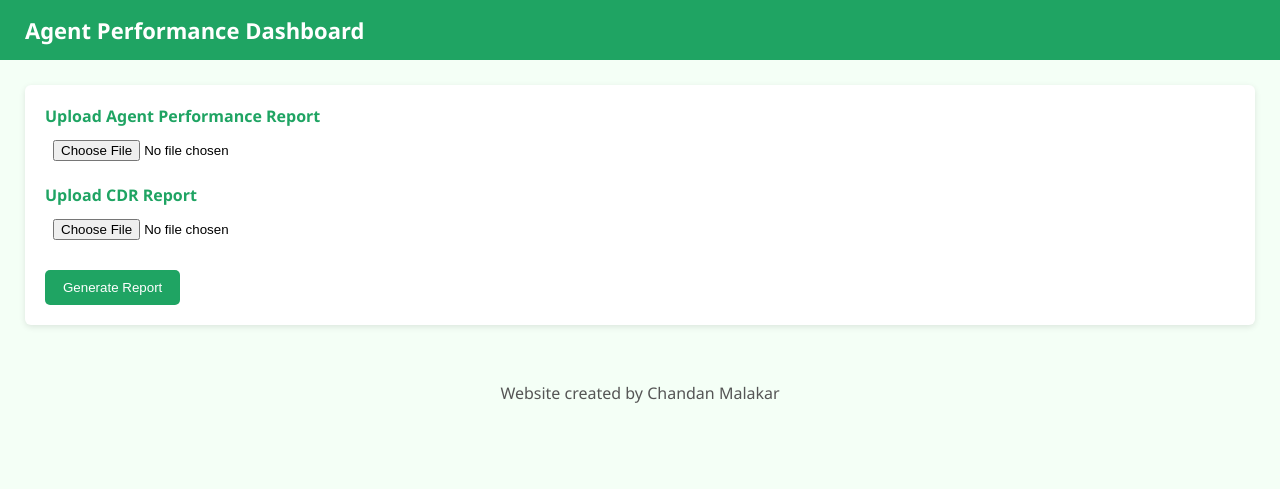
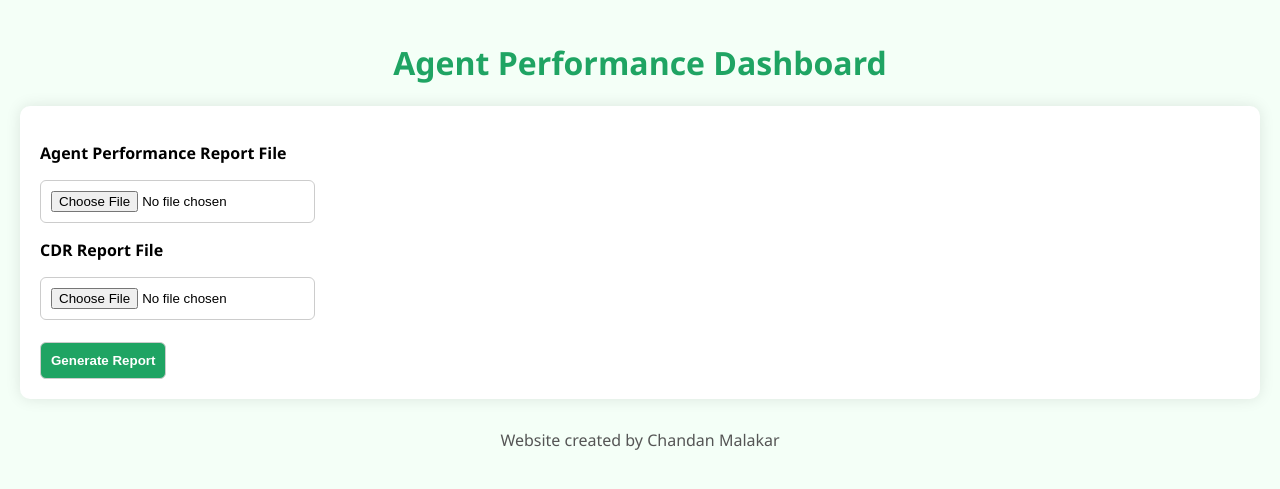
Before and after one commit to Viratmalakar/agent.performance.site, a Flask app: page / in a window 1280 px wide. Shown: the top 489 px of the page. Run offline with Flask 3, Linux system fonts and the light colour scheme.

Commit message:
Update index.html

```diff
--- a/templates/index.html
+++ b/templates/index.html
@@ -1,246 +1,107 @@
 <!DOCTYPE html>
-<html lang="en">
+<html>
 <head>
-<meta charset="UTF-8">
 <title>Agent Performance Dashboard</title>
-<script src="https://cdnjs.cloudflare.com/ajax/libs/html2canvas/1.4.1/html2canvas.min.js"></script>
-
 <style>
-body{
-    font-family:Segoe UI,Arial;
-    background:#f4fff6;
-    margin:0;
-}
-header{
-    background:#1fa463;
-    color:white;
-    padding:15px 25px;
-    font-size:22px;
-    font-weight:bold;
-}
-.container{
-    padding:25px;
-}
-.card-box{
-    display:grid;
-    grid-template-columns:repeat(auto-fit,minmax(200px,1fr));
-    gap:15px;
-    margin-bottom:20px;
-}
-.card{
-    background:white;
-    border-left:6px solid #1fa463;
-    padding:15px;
-    box-shadow:0 2px 6px rgba(0,0,0,0.1);
-}
-.card h4{margin:0;color:#555;font-size:14px;}
-.card h2{margin:5px 0;color:#1fa463}
-
-.upload-box{
-    background:white;
-    padding:20px;
-    border-radius:6px;
-    box-shadow:0 2px 6px rgba(0,0,0,.1);
-    margin-bottom:20px;
-}
-.upload-box label{
-    font-weight:bold;
-    display:block;
-    margin-bottom:5px;
-    color:#1fa463;
-}
-input[type=file]{
-    width:100%;
-    padding:8px;
-}
-
-button{
-    background:#1fa463;
-    color:white;
-    border:none;
-    padding:10px 18px;
-    border-radius:5px;
-    cursor:pointer;
-    margin-right:8px;
-}
-button:hover{background:#168a52}
-
-.table-box{
-    background:white;
-    padding:15px;
-    border-radius:6px;
-    box-shadow:0 2px 6px rgba(0,0,0,.1);
-    overflow:auto;
-}
-
-table{
-    width:100%;
-    border-collapse:collapse;
-}
-th,td{
-    border:1px solid #ddd;
-    padding:8px;
-    text-align:center;
-}
-th{
-    background:#1fa463;
-    color:white;
-}
-
-tfoot td{
-    font-weight:bold;
-    background:#eafff1;
-}
-
-footer{
-    text-align:center;
-    padding:12px;
-    color:#555;
-}
-
-#loader{
-    position:fixed;
-    inset:0;
-    background:rgba(255,255,255,.85);
-    display:none;
-    align-items:center;
-    justify-content:center;
-    font-size:26px;
-    color:#1fa463;
-    font-weight:bold;
-    z-index:999;
-}
+body{font-family:Segoe UI;background:#f4fff7;margin:0}
+.container{max-width:1400px;margin:auto;padding:20px}
+h1{color:#1fa463;text-align:center}
+.box{background:white;padding:20px;border-radius:10px;box-shadow:0 0 15px rgba(0,0,0,.1)}
+input,button{padding:10px;border-radius:6px;border:1px solid #ccc}
+button{background:#1fa463;color:white;font-weight:bold;cursor:pointer}
+button:hover{background:#148a4f}
+table{width:100%;border-collapse:collapse;margin-top:20px}
+th{background:#1fa463;color:white;border:1px solid #ccc;padding:8px}
+td{border:1px solid #ccc;padding:8px;text-align:center}
+.grand{background:#eafff1;font-weight:bold}
+.footer{text-align:center;color:#555;margin-top:30px}
 </style>
 </head>
-
 <body>
 
-<header>Agent Performance Dashboard</header>
+<div class="container">
+<h1>Agent Performance Dashboard</h1>
 
-<div id="loader">Generating Report...</div>
+<div class="box">
+<p><b>Agent Performance Report File</b></p>
+<input type="file" id="agent">
 
-<div class="container">
-
-<div class="upload-box">
-    <label>Upload Agent Performance Report</label>
-    <input type="file" id="agentFile">
-
-    <label style="margin-top:15px;">Upload CDR Report</label>
-    <input type="file" id="cdrFile">
+<p><b>CDR Report File</b></p>
+<input type="file" id="cdr">
 
 <br><br>
 <button onclick="generate()">Generate Report</button>
-    <button onclick="exportExcel()" id="exportBtn" style="display:none;">Export Excel</button>
-    <button onclick="copyTableImage()" id="copyBtn" style="display:none;">Copy Table</button>
-    <button onclick="resetAll()" id="resetBtn" style="display:none;">Reset</button>
+<button onclick="exportExcel()" id="exp" style="display:none">Export Excel</button>
+<button onclick="copyImage()" id="cpy" style="display:none">Copy Table Image</button>
+<button onclick="location.reload()" id="rst" style="display:none">Reset</button>
 </div>
 
-<div class="card-box" id="cards" style="display:none;">
-    <div class="card"><h4>Total Login</h4><h2 id="c_login">0</h2></div>
-    <div class="card"><h4>Total Talk Time</h4><h2 id="c_talk">0</h2></div>
-    <div class="card"><h4>Total Mature</h4><h2 id="c_mature">0</h2></div>
-    <div class="card"><h4>IB Mature</h4><h2 id="c_ib">0</h2></div>
-    <div class="card"><h4>OB Mature</h4><h2 id="c_ob">0</h2></div>
-    <div class="card"><h4>Total IVR Hit</h4><h2 id="c_ivr">0</h2></div>
+<div id="loading" style="display:none;text-align:center;margin-top:20px">
+<h2>Generating Report...</h2>
 </div>
 
-<div class="table-box" id="tableBox" style="display:none;">
-    <table id="resultTable"></table>
+<div id="tablebox"></div>
+
+<div class="footer">Website created by Chandan Malakar</div>
 </div>
 
-</div>
-
-<footer>Website created by Chandan Malakar</footer>
-
 <script>
-let lastData=[];
+let finalData=[]
 
 function generate(){
-    let agent=document.getElementById("agentFile").files[0];
-    let cdr=document.getElementById("cdrFile").files[0];
+ document.getElementById("loading").style.display="block"
 
-    if(!agent||!cdr){
-        alert("Please upload both files");
-        return;
-    }
+ let f=new FormData()
+ f.append("agent",agent.files[0])
+ f.append("cdr",cdr.files[0])
 
-    let fd=new FormData();
-    fd.append("agent",agent);
-    fd.append("cdr",cdr);
-
-    document.getElementById("loader").style.display="flex";
-
-    fetch("/process",{method:"POST",body:fd})
+ fetch("/process",{method:"POST",body:f})
  .then(r=>r.json())
-    .then(data=>{
-        document.getElementById("loader").style.display="none";
-        lastData=data;
-        renderTable(data);
+ .then(d=>{
+   document.getElementById("loading").style.display="none"
+   finalData=[...d.table,d.grand]
+   render(d.table,d.grand)
+   exp.style.display=cpy.style.display=rst.style.display="inline-block"
  })
 }
 
-function renderTable(data){
-    let table=document.getElementById("resultTable");
-    table.innerHTML="";
+function render(rows,grand){
+ let html="<table><tr>"
+ Object.keys(rows[0]).forEach(h=>html+="<th>"+h+"</th>")
+ html+="</tr>"
 
-    if(data.length==0) return;
+ rows.forEach(r=>{
+   html+="<tr>"
+   Object.values(r).forEach(v=>html+="<td>"+v+"</td>")
+   html+="</tr>"
+ })
 
-    let head="<tr>";
-    Object.keys(data[0]).forEach(k=>{
-        head+="<th>"+k+"</th>";
-    });
-    head+="</tr>";
-    table.innerHTML=head;
+ html+="<tr class='grand'>"
+ Object.values(grand).forEach(v=>html+="<td>"+v+"</td>")
+ html+="</tr></table>"
 
-    data.forEach(r=>{
-        let row="<tr>";
-        Object.values(r).forEach(v=>{
-            row+="<td>"+v+"</td>";
-        });
-        row+="</tr>";
-        table.innerHTML+=row;
-    });
-
-    document.getElementById("tableBox").style.display="block";
-    document.getElementById("cards").style.display="grid";
-    document.getElementById("exportBtn").style.display="inline-block";
-    document.getElementById("copyBtn").style.display="inline-block";
-    document.getElementById("resetBtn").style.display="inline-block";
-
-    // Top cards from last row total
-    let t=data[data.length-1];
-    document.getElementById("c_login").innerText=t["Total Login"];
-    document.getElementById("c_talk").innerText=t["Total Talk Time"];
-    document.getElementById("c_mature").innerText=t["Total Mature"];
-    document.getElementById("c_ib").innerText=t["IB Mature"];
-    document.getElementById("c_ob").innerText=t["OB Mature"];
-    document.getElementById("c_ivr").innerText=t["Total IVR Hit"];
+ tablebox.innerHTML=html
 }
 
 function exportExcel(){
-    fetch("/export",{method:"POST",body:JSON.stringify(lastData)})
+ fetch("/export",{method:"POST",headers:{'Content-Type':'application/json'},body:JSON.stringify(finalData)})
  .then(r=>r.blob())
  .then(b=>{
-        let a=document.createElement("a");
-        a.href=URL.createObjectURL(b);
-        a.download="Agent_Performance_Report_"+new Date().toLocaleString().replace(/[:\/]/g,"-")+".xlsx";
-        a.click();
+   let a=document.createElement("a")
+   a.href=URL.createObjectURL(b)
+   a.download="report.xlsx"
+   a.click()
  })
 }
 
-function copyTableImage(){
-    html2canvas(document.getElementById("tableBox")).then(canvas=>{
-        canvas.toBlob(b=>{
-            navigator.clipboard.write([new ClipboardItem({"image/png":b})]);
-            alert("Table image copied!");
-        });
-    });
-}
-
-function resetAll(){
-    location.reload();
+function copyImage(){
+ html2canvas(document.querySelector("table")).then(c=>{
+   c.toBlob(b=>navigator.clipboard.write([new ClipboardItem({'image/png':b})]))
+ })
 }
 </script>
 
+<script src="https://cdn.jsdelivr.net/npm/html2canvas@1.4.1/dist/html2canvas.min.js"></script>
+
 </body>
 </html>
```
Lines whose indentation alone changed are shown as unchanged.
